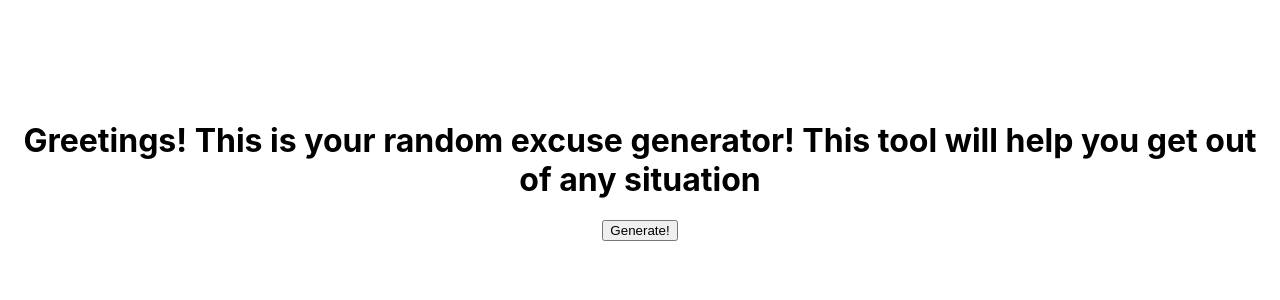
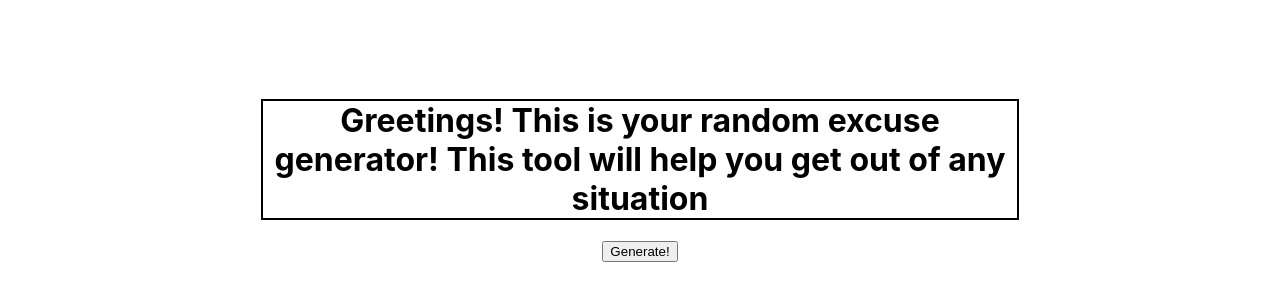
Before and after one commit to hectordr03/excuse-gen, a Next.js app: page / in a window 1280 px wide. Shown: the part 230-530 px from the top of the page. Built offline with nearby package versions, Linux system fonts and the light colour scheme.

Commit message:
*Flex on excuse children* + styling on message

```diff
--- a/styles/Home.module.scss
+++ b/styles/Home.module.scss
@@ -2,17 +2,19 @@
 	min-height: 100vh;
 	padding: 0 0.5rem;
 	display: flex;
-    flex-flow:column;
+	flex-flow: column;
 	justify-content: center;
 	align-items: center;
 	height: 100vh;
 }
 
 .message {
+  border: solid black 2px;
 	text-align: center;
+  width: 60%;
 }
 
-  .excuse{
+.excuse {
 	border: solid red 1px;
 	display: flex;
 	height: 15rem;
@@ -20,3 +22,9 @@
 	justify-content: space-evenly;
 	align-items: center;
 }
+
+.container {
+  border: solid green 1px;
+  width: 80%;
+  align-items: center;
+}
```
Lines whose indentation alone changed are shown as unchanged.
